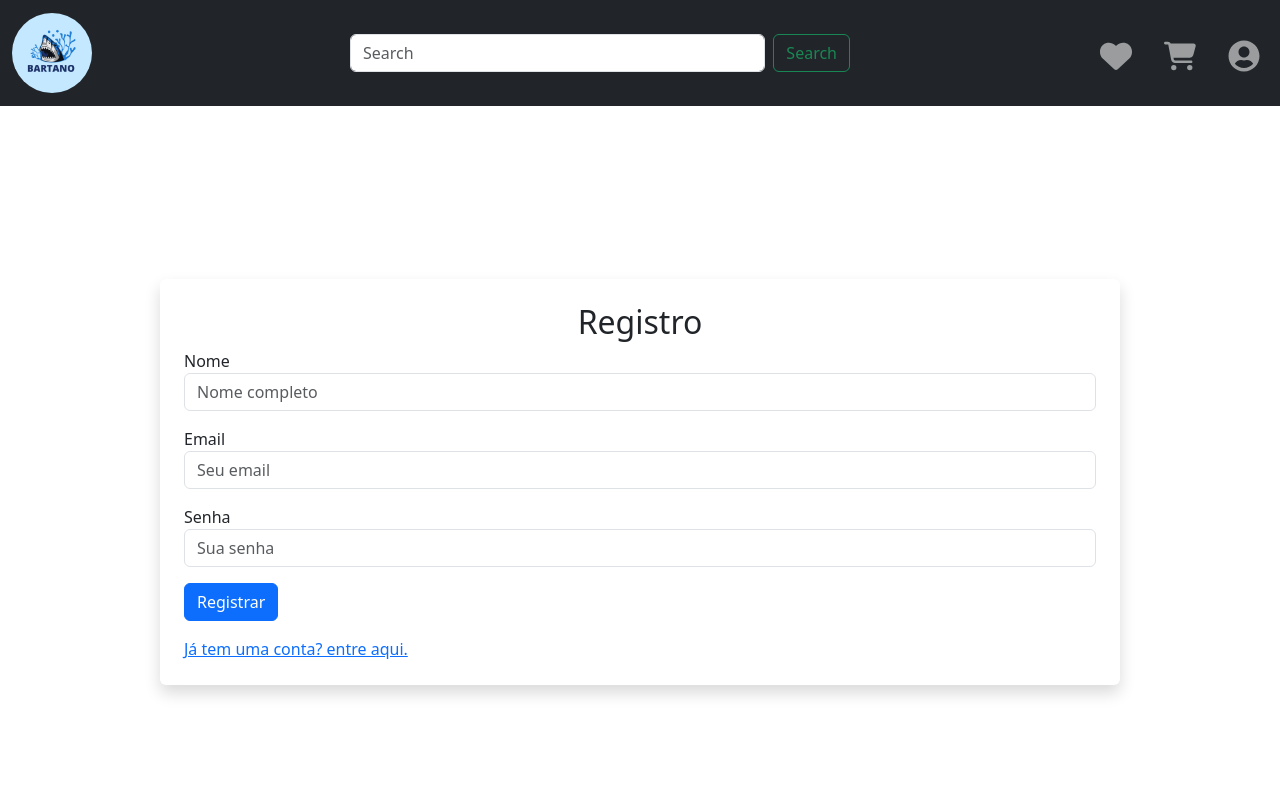
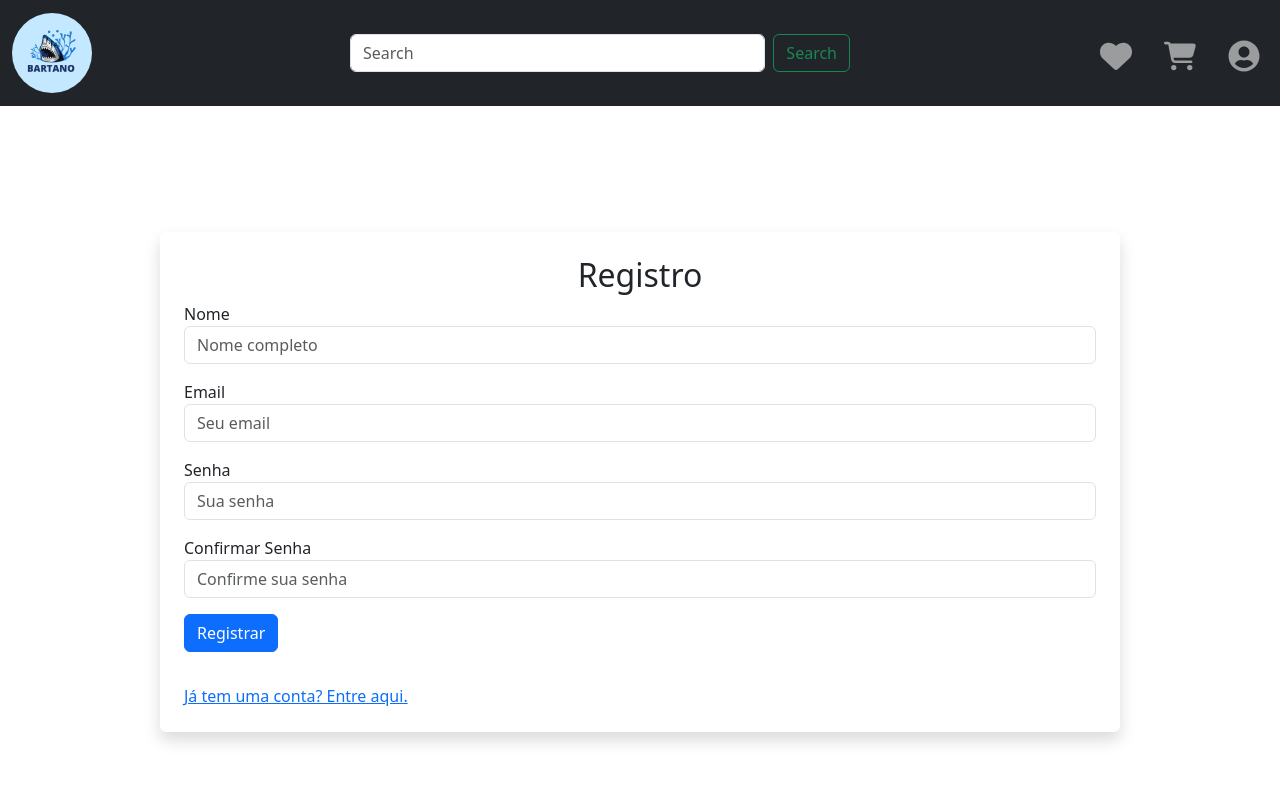
Before and after one commit to ArturMineiro/e-commerce, a React (Vite) app in the folder frontend/: page /register in a window 1280 px wide. Shown: the top 800 px of the page. Built offline with nearby package versions, Linux system fonts and the light colour scheme.

Commit message:
reparos login e register

```diff
--- a/frontend/src/pages/Login.tsx
+++ b/frontend/src/pages/Login.tsx
@@ -5,8 +5,9 @@ import { useAuth } from '../hooks/AuthContext';
 
 const Login: React.FC = () => {
   const [credentials, setCredentials] = useState({ email: '', password: '' });
-  const navigate = useNavigate(); // Hook para navegação
-  const { updateAuthStatus } = useAuth(); // Chame a função updateAuthStatus
+  const [error, setError] = useState<string | null>(null);
+  const navigate = useNavigate();
+  const { updateAuthStatus } = useAuth();
 
   const handleChange = (e: React.ChangeEvent<HTMLInputElement>) => {
     setCredentials({
@@ -22,7 +23,7 @@ const Login: React.FC = () => {
       localStorage.setItem('token', access_token);
       localStorage.setItem('user', JSON.stringify(user));
 
-      // Atualize o estado de autenticação
+      // Atualizando o estado de autenticação
       updateAuthStatus();
 
       // Redirecionar com base no perfil do usuário
@@ -32,18 +33,24 @@ const Login: React.FC = () => {
         navigate('/home');
       }
     } catch (error) {
+      setError('Login incorreto. Verifique suas credenciais e tente novamente.');
       console.error('Erro ao fazer login:', error);
     }
   };
 
   const handleSubmit = (e: React.FormEvent) => {
     e.preventDefault();
+    if(credentials.email === '' || credentials.password === ''){
+      setError('Por favor, preencha todos os campos.');
+      return;
+    }
     loginUser(credentials);
   };
 
   return (
     <div className="container mt-5">
       <h2>Login</h2>
+
       <form onSubmit={handleSubmit}>
         <div className="form-group">
           <label>Email</label>
@@ -67,8 +74,9 @@ const Login: React.FC = () => {
             required
           />
         </div>
-        <button type="submit" className="btn btn-primary mt-3">Entrar</button>
+        <button type="submit" className="btn btn-primary mt-3 mb-3">Entrar</button>
       </form>
+      {error && <div className="alert alert-danger">{error}</div>}
       <div className="mt-3">
         <Link to="/register">Não tem uma conta? Registre-se aqui.</Link>
       </div>
--- a/frontend/src/pages/Register.tsx
+++ b/frontend/src/pages/Register.tsx
@@ -7,9 +7,11 @@ const Register: React.FC = () => {
     name: '',
     email: '',
     password: '',
+    confirmPassword: '',
   });
 
   const [error, setError] = useState<string | null>(null);
+  const [passwordValidationError, setPasswordValidationError] = useState<string | null>(null);
 
   const handleChange = (e: React.ChangeEvent<HTMLInputElement>) => {
     const { name, value } = e.target;
@@ -19,8 +21,30 @@ const Register: React.FC = () => {
     });
   };
 
+  const validatePassword = (password: string): string | null => {
+    // Verifica se a senha tem pelo menos 6 caracteres e contém pelo menos uma letra maiúscula
+    if (password.length < 6) {
+      return 'A senha deve ter pelo menos 6 caracteres.';
+    }
+    if (!/[A-Z]/.test(password)) {
+      return 'A senha deve conter pelo menos uma letra maiúscula.';
+    }
+    return null;
+  };
+
   const handleSubmit = async (e: React.FormEvent<HTMLFormElement>) => {
     e.preventDefault();
+
+    const passwordError = validatePassword(formData.password);
+    if (passwordError) {
+      setPasswordValidationError(passwordError);
+      return;
+    }
+
+    if (formData.password !== formData.confirmPassword) {
+      setError('As senhas não coincidem.');
+      return;
+    }
 
     try {
       const response = await axios.post('http://localhost:8000/api/register', {
@@ -32,12 +56,14 @@ const Register: React.FC = () => {
         name: '',
         email: '',
         password: '',
+        confirmPassword: '', // Limpar o campo de confirmação de senha
       });
       setError(null);
+      setPasswordValidationError(null);
     } catch (error: any) {
       if (error.response) {
         if (error.response.status === 409) { // Verificando se o status é 409
-          setError('Este email já está cadastrado. deseja recuperar sua senha?.');
+          setError('Este email já está cadastrado. Deseja recuperar sua senha?');
         } else {
           setError('Erro ao registrar usuário. Verifique os dados e tente novamente.');
         }
@@ -50,6 +76,7 @@ const Register: React.FC = () => {
       }
     }
   };
+
   return (
     <div className="d-flex justify-content-center align-items-center min-vh-100">
       <div className="register-container w-75 w-md-50">
@@ -95,14 +122,32 @@ const Register: React.FC = () => {
                   placeholder="Sua senha"
                   required
                 />
+                {passwordValidationError && (
+                  <div className="alert alert-warning mt-2">{passwordValidationError}</div>
+                )}
+              </div>
+              <div className="col-md-12 mb-3">
+                <label htmlFor="confirmPassword">Confirmar Senha</label>
+                <input
+                  type="password"
+                  className="form-control"
+                  id="confirmPassword"
+                  name="confirmPassword"
+                  value={formData.confirmPassword}
+                  onChange={handleChange}
+                  placeholder="Confirme sua senha"
+                  required
+                />
               </div>
             </div>
+
+            <button className="btn btn-primary btn-block mb-3" type="submit">Registrar</button>
             {error && <div className="alert alert-danger text-center">{error}</div>}
-            <button className="btn btn-primary btn-block" type="submit">Registrar</button>
           </form>
+
           <div className="mt-3">
-        <Link to="/login">Já tem uma conta? entre aqui.</Link>
-      </div>
+            <Link to="/login">Já tem uma conta? Entre aqui.</Link>
+          </div>
         </div>
       </div>
     </div>
```
